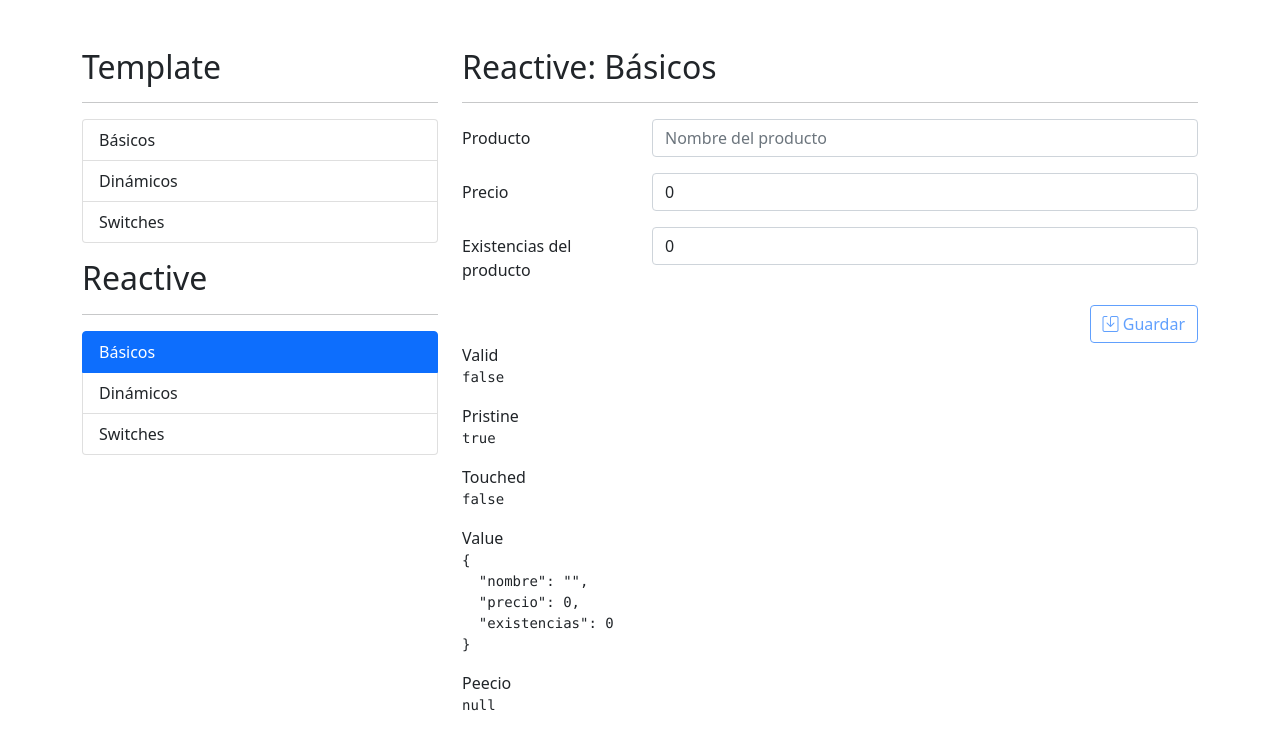
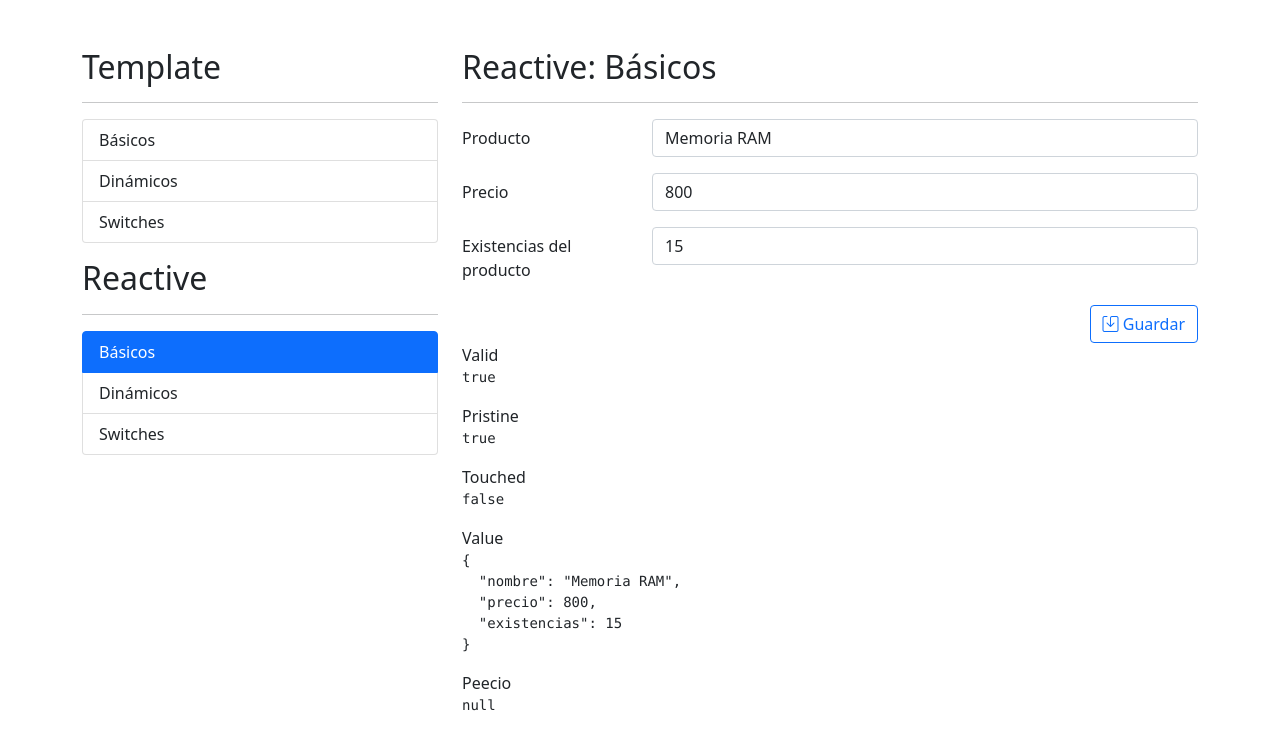
Before and after one commit to fersanti2896/17-curso-angular-formularios-reactivos, an Angular app: page /reactive/basicos in a window 1280 px wide. Shown: the top 750 px of the page. Built offline with nearby package versions, Linux system fonts and the light colour scheme.

Commit message:
Mostrando errores al momento de dar submit al formulario y asignando valores por defecto en ngOnit

```diff
--- a/src/app/reactive/basicos/basicos.component.html
+++ b/src/app/reactive/basicos/basicos.component.html
@@ -4,7 +4,8 @@
 <div class="row">
     <div class="col">
         <form autocomplete="off"
-              [formGroup]="miFormulario">
+              [formGroup]="miFormulario"
+              (ngSubmit)="guardar()">
             <!-- Campo de producto -->
             <div class="mb-3 row">
                 <label class="col-sm-3 col-form-label">Producto</label>
@@ -56,8 +57,7 @@
             <div class="row">
                 <div class="col">
                     <button type="submit"
-                            class="btn btn-outline-primary float-end"
-                            [disabled]="miFormulario.invalid">
+                            class="btn btn-outline-primary float-end">
                             <i class="bi bi-save"></i>
                         Guardar
                     </button>
--- a/src/app/reactive/basicos/basicos.component.ts
+++ b/src/app/reactive/basicos/basicos.component.ts
@@ -1,4 +1,4 @@
-import { Component } from '@angular/core';
+import { Component, OnInit } from '@angular/core';
 import { FormBuilder, FormControl, FormGroup, Validators } from '@angular/forms';
 
 @Component({
@@ -7,7 +7,7 @@ import { FormBuilder, FormControl, FormGroup, Validators } from '@angular/forms'
   styles: [
   ]
 })
-export class BasicosComponent {
+export class BasicosComponent implements OnInit {
   /* miFormulario: FormGroup = new FormGroup ({
     'nombre'     : new FormControl('Memoria RAM') ,
     'precio'     : new FormControl(0) ,
@@ -16,9 +16,9 @@ export class BasicosComponent {
 
   /* Forma de no hacer tantos FormControl */
   miFormulario: FormGroup = this.formBuilder.group({
-    nombre     : [ '', [ Validators.required, Validators.minLength(3) ] ],
-    precio     : [ 0, [ Validators.required, Validators.min(0) ] ],
-    existencias: [ 0, [ Validators.required, Validators.min(0) ] ]
+    nombre     : [ , [ Validators.required, Validators.minLength(3) ] ],
+    precio     : [ , [ Validators.required, Validators.min(0) ] ],
+    existencias: [ , [ Validators.required, Validators.min(0) ] ]
   });
 
   /* Inyectando el servicio de FormBuilder */
@@ -29,7 +29,27 @@ export class BasicosComponent {
            && this.miFormulario.controls[campo].touched
   }
 
+  ngOnInit() {
+    /* Estableciendo valores al formulario */
+    this.miFormulario.reset({
+      nombre     : 'Memoria RAM',
+      precio     : 800,
+      existencias: 15
+    })
+  }
+
   valor() {
     return this.miFormulario.controls.precio.errors?.min?.actual
   }
+
+  guardar() {
+    if(this.miFormulario.invalid) {
+      /* Mostrando mensajes de error si se aprieta el boton sin tocar los input */
+      this.miFormulario.markAllAsTouched();
+      return;
+    }
+
+    /* Resetea todos los input después de dar submit */
+    this.miFormulario.reset();
+  }
 }
```
